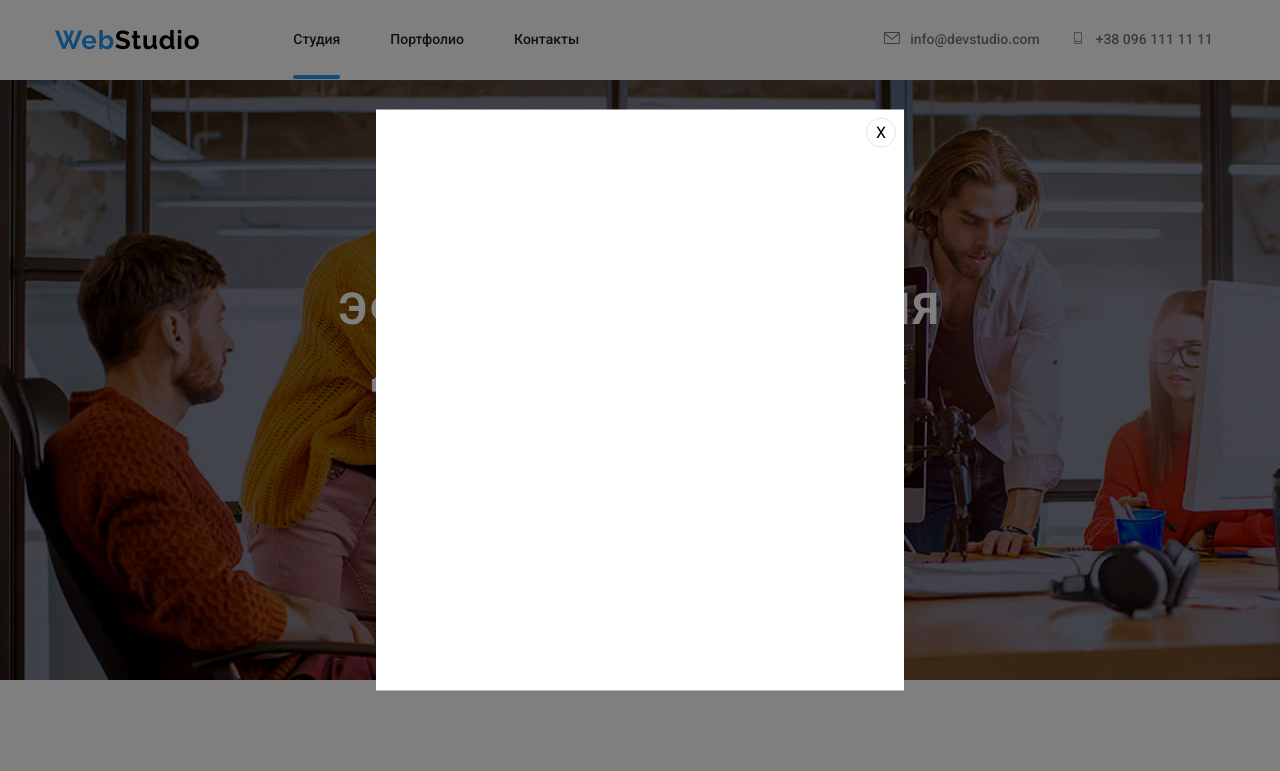
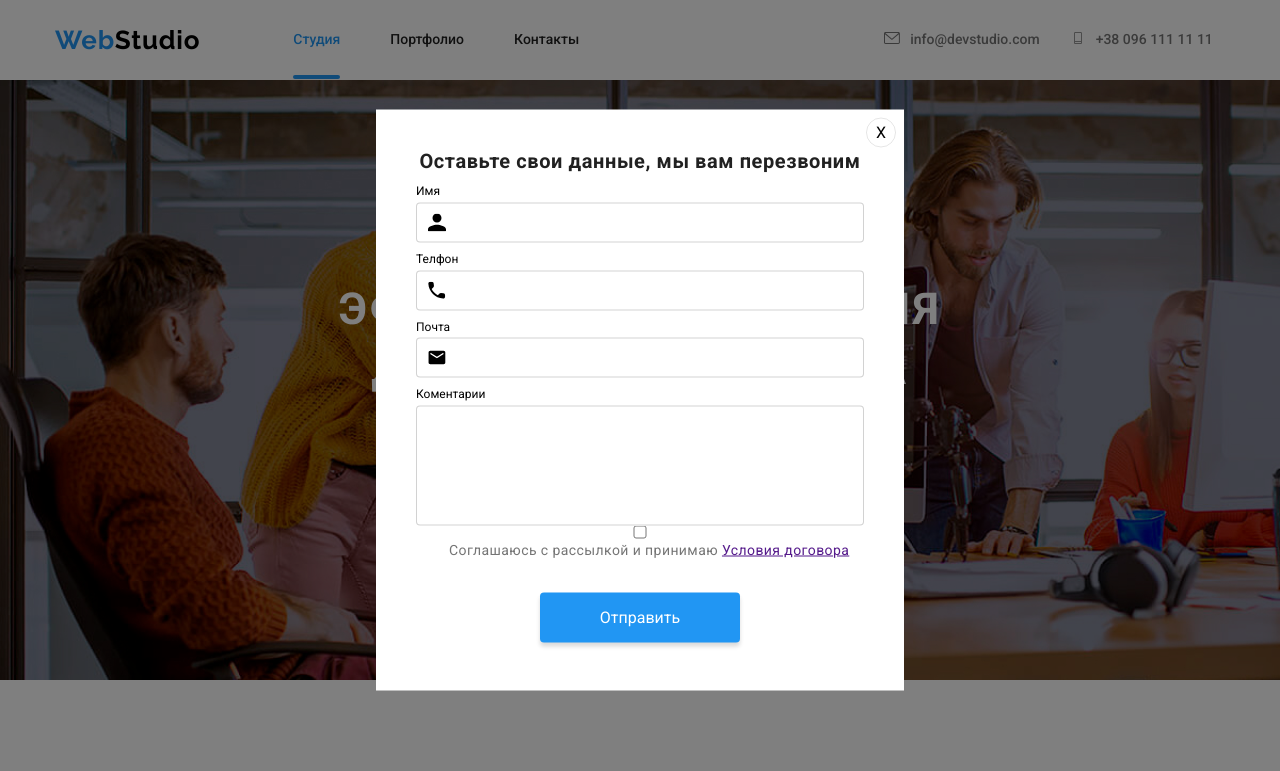
Before and after one commit to danielnedefo/goit-markup-hw-08, a plain HTML site: page index.html in a window 1280 px wide. Both pictures are taken after a click on the button "Заказать услугу". Shown: the top 771 px of the page. Drawn offline with nearby package versions, Linux system fonts and the light colour scheme.

Commit message:
1
правки

```diff
--- a/css/styles.css
+++ b/css/styles.css
@@ -11,6 +11,14 @@ h5,
 h6,
 p {
   margin: 0;
+}
+div.item h3{
+  font-weight: bold;
+font-size: 14px;
+line-height: 16px;
+letter-spacing: 0.03em;
+text-transform: uppercase;
+
 }
 /* Остальной код */
 :root {
@@ -112,6 +120,8 @@ a.nav-title {
   padding: 10px 32px;
   margin-top: 30px;
   cursor: pointer;
+  border: 0px;
+  border-radius: 4px;
 }
 .header {
   background: #ffffff;
@@ -186,13 +196,6 @@ img {
   margin-left: -30px;
   margin-top: -30px;
 }
-.item {
-  margin-left: 30px;
-  margin-top: 30px;
-  flex-basis: calc(100% / 4 - 30px);
-  text-align: start;
-}
-
 .team-list {
   display: flex;
   flex-wrap: wrap;
@@ -556,7 +559,6 @@ flex-basis: calc(100% / 4 - 30px);
   position: relative;
   overflow: hidden;
 }
-
 .overlay {
   position: absolute;
   top: 0;
@@ -567,11 +569,12 @@ flex-basis: calc(100% / 4 - 30px);
   background-color: var(--text-color);
   color: #ffffff;
   transform: translateY(101%);
-  overflow: scroll;
+  /* overflow: scroll; */
 
   transition: transform 250ms linear;
 }
 .overlay-works{
+  text-align: center;
   position: absolute;
   bottom: 0;
   left: 0;
@@ -596,13 +599,91 @@ flex-basis: calc(100% / 4 - 30px);
 }
 .main-container{
   display: flex;
+  margin: 0px
 }
 .icon-container{
   display: flex;
   border-radius: 4px;
-  min-width: 270px;
-  min-height: 120px;
+  width: 100%;
+  height: 120px;
   background-color: #F5F4FA;
   justify-content: center;
   align-items: center;
+  margin-bottom: 30px;
   }
+textarea{
+  resize: none;
+  width: 448px;
+  height: 120px;
+}
+.contact-form {
+  display: flex;
+  flex-direction: column;
+  padding: 40px;
+   font-weight: 400;
+}
+.contact-form-input-wrapper {
+  position: relative;
+  display: block;
+  margin-top: 4px;
+}
+.contact-form-field {
+  font-size: 12px;
+}
+.contact-form-input {
+  display: block;
+  width: 100%;
+  height: 40px;
+  border: 1px solid rgba(33, 33, 33, 0.2);
+  border-radius: 4px;
+  padding-left: 42px;
+}
+.title-madal-form{
+  font-size: 20px;
+line-height: 23px;
+text-align: center;
+letter-spacing: 0.03em;
+font-weight: bold;
+color: #212121;
+margin-bottom: 12px;
+}
+.contact-form-field + .contact-form-field {
+  margin-top: 10px;
+}
+.contact-form-message{
+  display: block;
+ height: 120px;
+  border: 1px solid rgba(33, 33, 33, 0.2);
+  border-radius: 4px;
+  padding: 12px 16px;
+}
+.modal-button{
+  width: 200px;
+  height: 50px;
+  background: #2196F3;
+  box-shadow: 0px 4px 4px rgba(0, 0, 0, 0.15);
+  border-radius: 4px;
+  color: white;
+  align-self: center;
+  border: 0px;
+  margin-top: 30px;
+}
+.contact-form-icon {
+  position: absolute;
+  top: 50%;
+  left: 12px;
+  transform: translateY(-50%);
+  display: block;
+  width: 18px;
+  height: 18px;
+}
+.label-link{
+  font-style: normal;
+font-weight: normal;
+font-size: 14px;
+line-height: 1.71;
+
+letter-spacing: 0.03em;
+margin-left: 33px;
+color: #757575;
+}
--- a/index.html
+++ b/index.html
@@ -25,7 +25,7 @@
         <ul class="remove-markers inline nav-list-header">
           <li class="nav-list-links">
             <div class="div-line">
-            <a class="link-decoration link-line link-block" href=""> Студия</a>
+            <a class="link-decoration link-line color-light link-block" href=""> Студия</a>
             </div>
           </li>
           <li class="nav-list-links">
@@ -41,8 +41,7 @@
           <svg class="header-icon">
             <use href="./images/sprite3.svg#icon-envelope-hover"></use>
           </svg>
-          <a
-            class="link-decoration link-block nav-grey"
+          <a class="link-decoration link-block nav-grey"
             href="mailto:info@devstudio.com"
             >info@devstudio.com
           </a>
@@ -142,7 +141,7 @@
         <h2 class="h-center h2-title header-work">Чем мы занимаемся</h2>
         <ul class="remove-markers inline photos">
           <li class="photos-item">
-            <a a href="#" class="link">
+            <a  href="#" class="link">
             <div class="team-list-img-wrapper">
             <img src="images/img.jpg" width="370" alt="Планируем" />
             <p class="overlay-works">Десктопные приложения</p>
@@ -150,7 +149,7 @@
             </a>
           </li>
           <li class="photos-item">
-            <a a href="#" class="link">
+            <a  href="#" class="link">
             <div class="team-list-img-wrapper">
             <img src="images/img.png" width="370" alt="Делаем дизайн" />
             <p class="overlay-works">Мобильные приложения</p>
@@ -158,7 +157,7 @@
             </a>
           </li>
           <li class="photos-item">
-            <a a href="#" class="link">
+            <a  href="#" class="link">
             <div class="team-list-img-wrapper">
             <img src="./images/vision.png" width="370" alt="Визуализируем" />
             <p class="overlay-works">Дизайнерские решения</p>
@@ -380,7 +379,7 @@
       </ul>
       </div>
     <footer class="footer">
-      <div class="main-container">
+      <div class="container main-container">
       <div class="footer-block">
         <div class="footer-logo">
       <a class="nav-title" href="./index.html">
@@ -444,7 +443,52 @@
       <div class="modal">
         <button type="button" class="modal-btn-close" data-modal-close>X</button>
         <script src="./modal.js"></script>
+        <form action="" class="contact-form">
+          <span>
+        <p class="title-madal-form">Оставьте свои данные, мы вам перезвоним</p>
+        </span>
+        <label for="name" class="contact-form-field">
+          Имя
+        <span class="contact-form-input-wrapper">
+        <input type="text" name="name" id="name" class="contact-form-input">
+        <svg class="contact-form-icon">
+          <use href="./images/sprite5.svg#icon-Vector-4"></use>
+        </svg>
+        </span>
+        </label>
+        <label for="tel" class="contact-form-field">
+          Телфон
+        <span class="contact-form-input-wrapper">
+        <input type="tel" name="tel" id="tel" class="contact-form-input">
+        <svg class="contact-form-icon">
+          <use href="./images/sprite5.svg#icon-Vector-5"></use>
+        </svg>
+        </span>
+        </label>
+        <label for="email" class="contact-form-field">
+          Почта
+          <span class="contact-form-input-wrapper">
+        <input type="email" name="email" id="email" class="contact-form-input">
+        <svg class="contact-form-icon">
+          <use href="./images/sprite5.svg#icon-Vector-6"></use>
+        </svg>
+        </span>
+        </label>
+        <label for="" class="contact-form-field">
+          Коментарии
+          <span class="contact-form-input-wrapper">
+          <textarea name="" id="" cols="30" rows="10" class="contact-form-message" placeholder="Введите текст">
+          </textarea>
+          </span>
+        </label>
+        <input type="checkbox" name="" id="">
+        <label for="" class="label-link">
+        Соглашаюсь с рассылкой и принимаю <a href=""> Условия договора</a>
+        </label>
+        <button type="submit" class="modal-button">Отправить</button>
+        </form>
       </div>
     </div>
+
   </body>
 </html>
```
Also changed, not shown: portfolio.html (+2 -2 lines), images/sprite5.svg (added).
